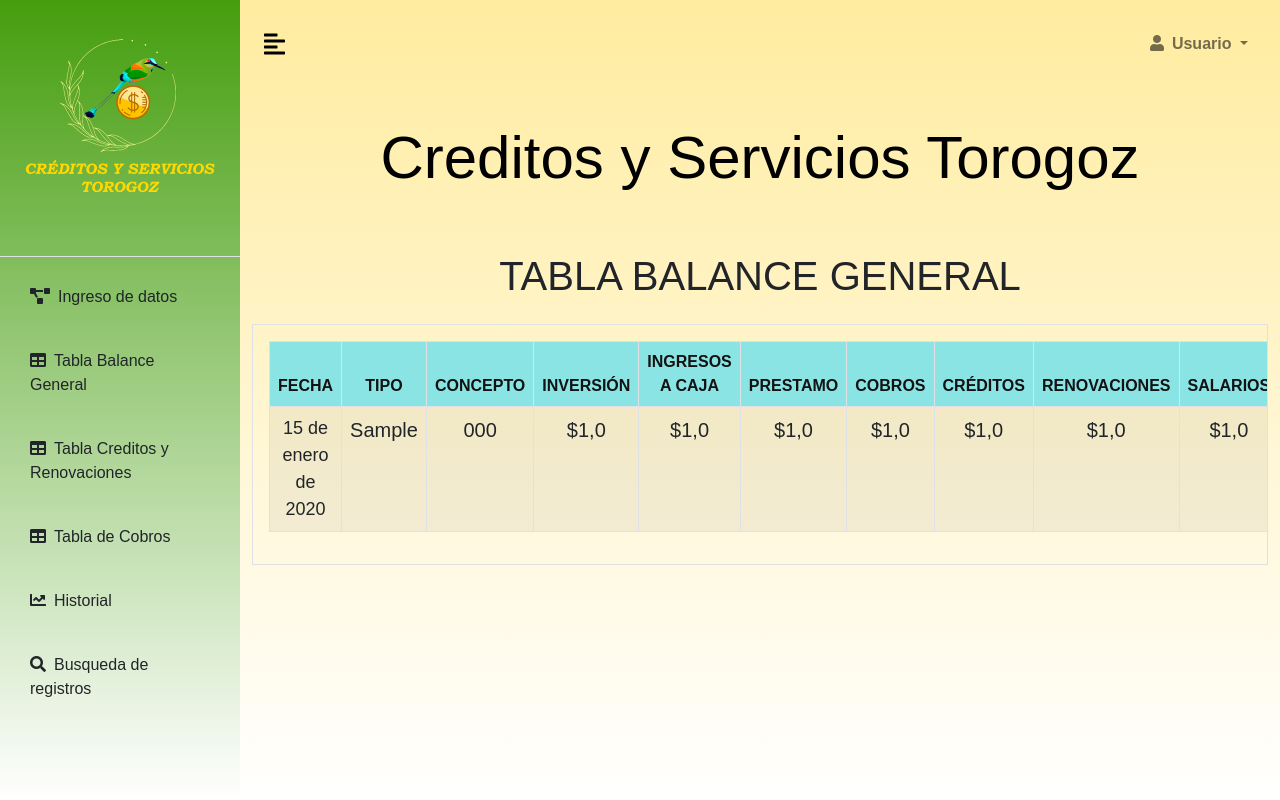
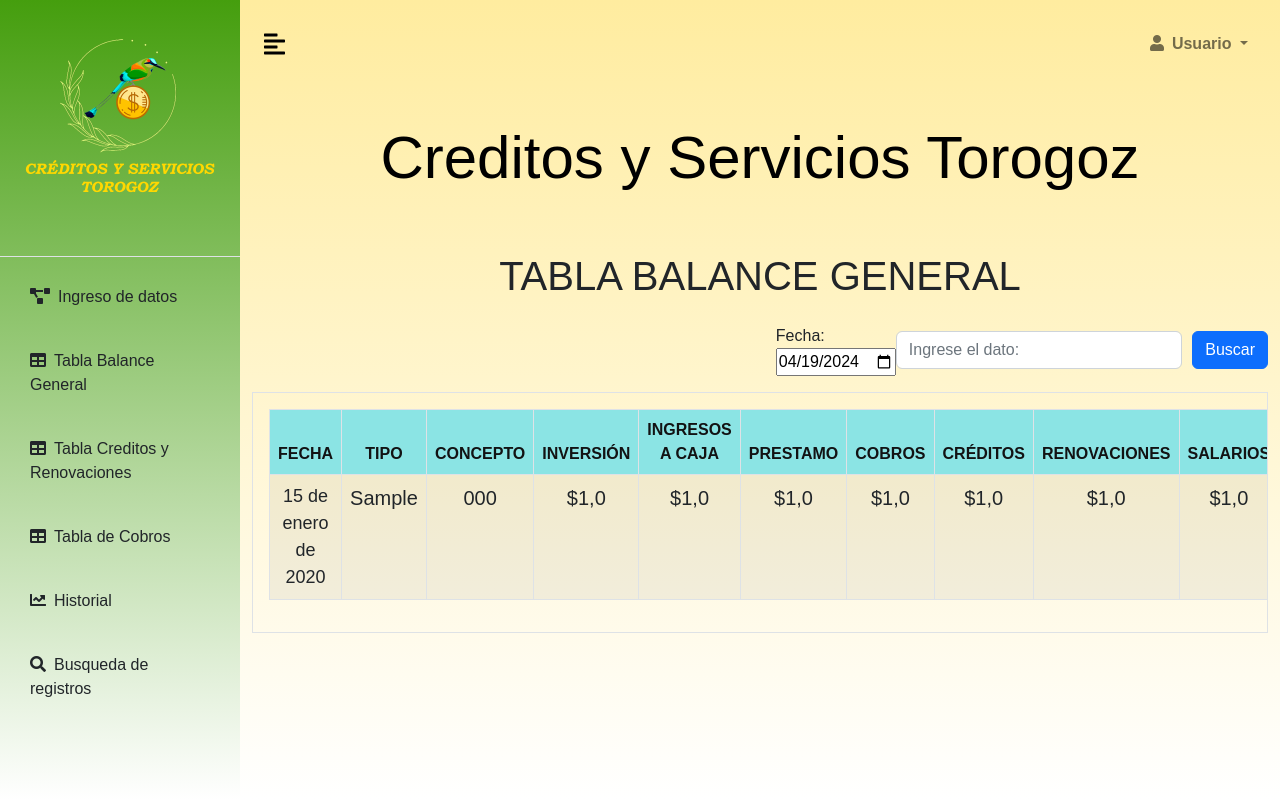
Before and after one commit to MiguelZelaya5/AppCySTorogoz, a Django app: template TorogozApp/templates/tablabalance.html in a window 1280 px wide. Run offline with Django 5.2, Linux system fonts and the light colour scheme; the template is opened without the code that fills it: values that come from a table or form of the project are taken from there, others are empty; tables that the repository leaves empty hold one stand-in row (values such as "Sample post"); some libraries are stand-ins or nearby versions.

Commit message:
avance tablas general y creditos

```diff
--- a/TorogozApp/templates/tablabalance.html
+++ b/TorogozApp/templates/tablabalance.html
@@ -2,6 +2,24 @@
 {% block subtitulo %}TABLA BALANCE GENERAL{% endblock %}
 {% block contenido %}
 <div class="container-fluid">
+    <div class="d-flex justify-content-end pb-3">
+        <style>
+
+            #campo_busqueda {
+                margin-right: 10px;
+            }
+        </style>
+
+        <div class="text-right d-flex align-items-center">
+            <div>
+                <label for="fecha">Fecha:</label>
+                <input type="date" id="start" name="trip-start" value="2024-04-19" min="2018-01-01" max="2050-12-31" />
+            </div>
+            <input type="text" class="form-control" id="campo_busqueda" placeholder="Ingrese el dato:" name="fecha">
+            <button class="btn btn-primary" id="boton_buscar">Buscar</button>
+            <button class="btn btn-primary" id="mostrar_todos" style="display: none;">Mostrar Todos</button>
+        </div>
+    </div>
     <div class="row">
             <div class="col">
                 <div class="col pb-5">
@@ -55,4 +73,51 @@
         </div>
     </div>
 </div>
+<script src="https://code.jquery.com/jquery-3.6.0.min.js"></script>
+<script>
+   function buscarYDesplazarse() {
+        var campoBusqueda = document.getElementById("campo_busqueda").value.toLowerCase();
+        var filas = document.querySelectorAll('tbody tr');
+        var encontrado = false;
+
+        filas.forEach(function (fila) {
+            if (fila.textContent.toLowerCase().includes(campoBusqueda)) {
+                fila.scrollIntoView({ behavior: "smooth" });
+                fila.classList.add("resaltado"); // Agrega una clase para resaltar toda la fila
+                encontrado = true;
+
+                // Elimina la clase de resaltado después de 3 segundos (3000 ms)
+                setTimeout(function () {
+                    fila.classList.remove("resaltado");
+                }, 3000);
+            }
+        });
+
+        if (!encontrado) {
+            alert("No se encontró el registro.");
+        }
+    }
+
+    document.getElementById("boton_buscar").addEventListener("click", buscarYDesplazarse);
+
+</script>
+<script>
+   document.addEventListener("DOMContentLoaded", function () {
+    const fechaInput = document.getElementById("start");
+    const nombreInput = document.getElementById("campo_busqueda");
+
+    fechaInput.addEventListener("change", function () {
+        const selectedDate = new Date(fechaInput.value);
+        selectedDate.setDate(selectedDate.getDate() + 1); // Sumar un día a la fecha seleccionada
+        const options = { year: 'numeric', month: 'long', day: 'numeric' };
+        const formattedDate = selectedDate.toLocaleDateString('es-ES', options);
+        nombreInput.value = formattedDate;
+    });
+});
+</script>
+<style>
+    .resaltado {
+        background-color: yellow; /* Cambia esto al estilo deseado para resaltar */
+    }
+</style>
 {% endblock %}
```
Also changed, not shown: TorogozApp/templates/tablacreditos_renovaciones.html (+35 -2 lines).
